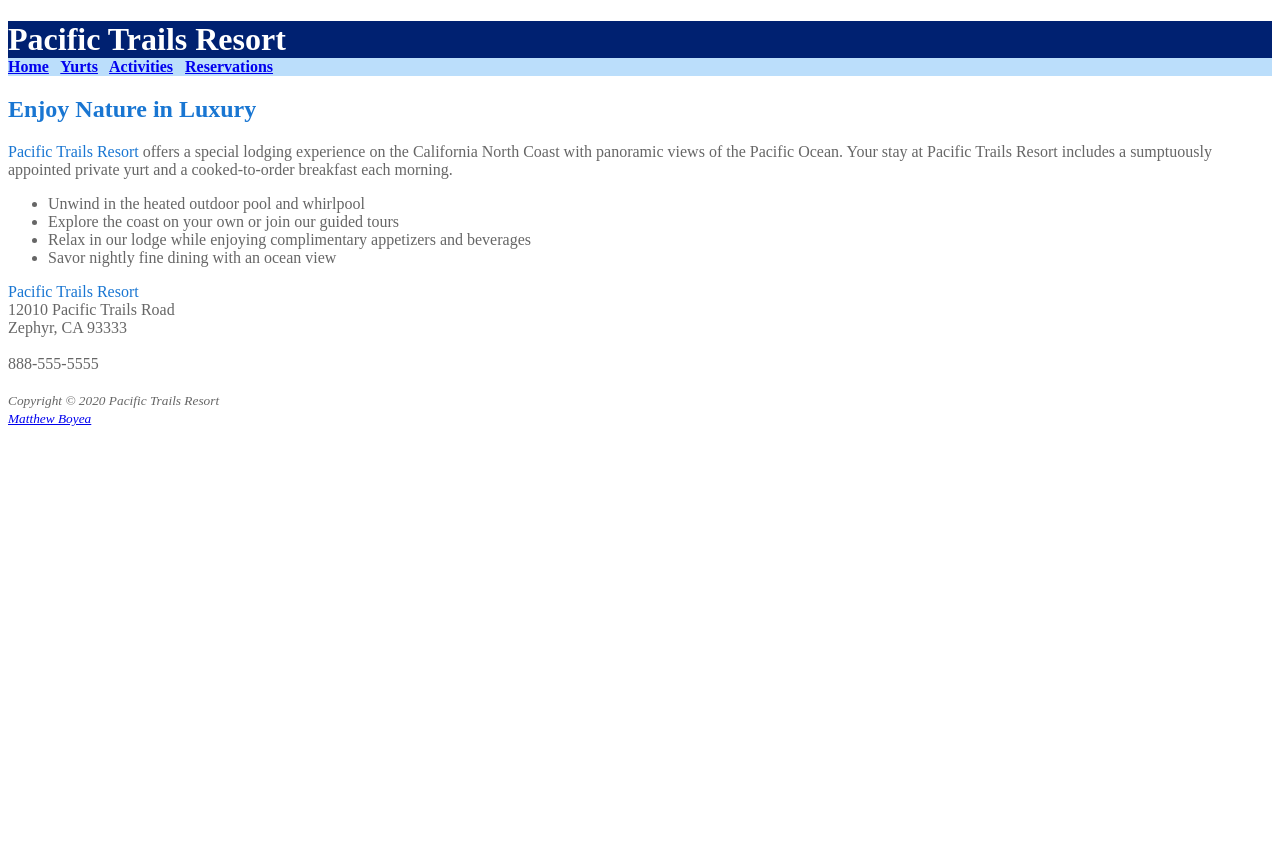
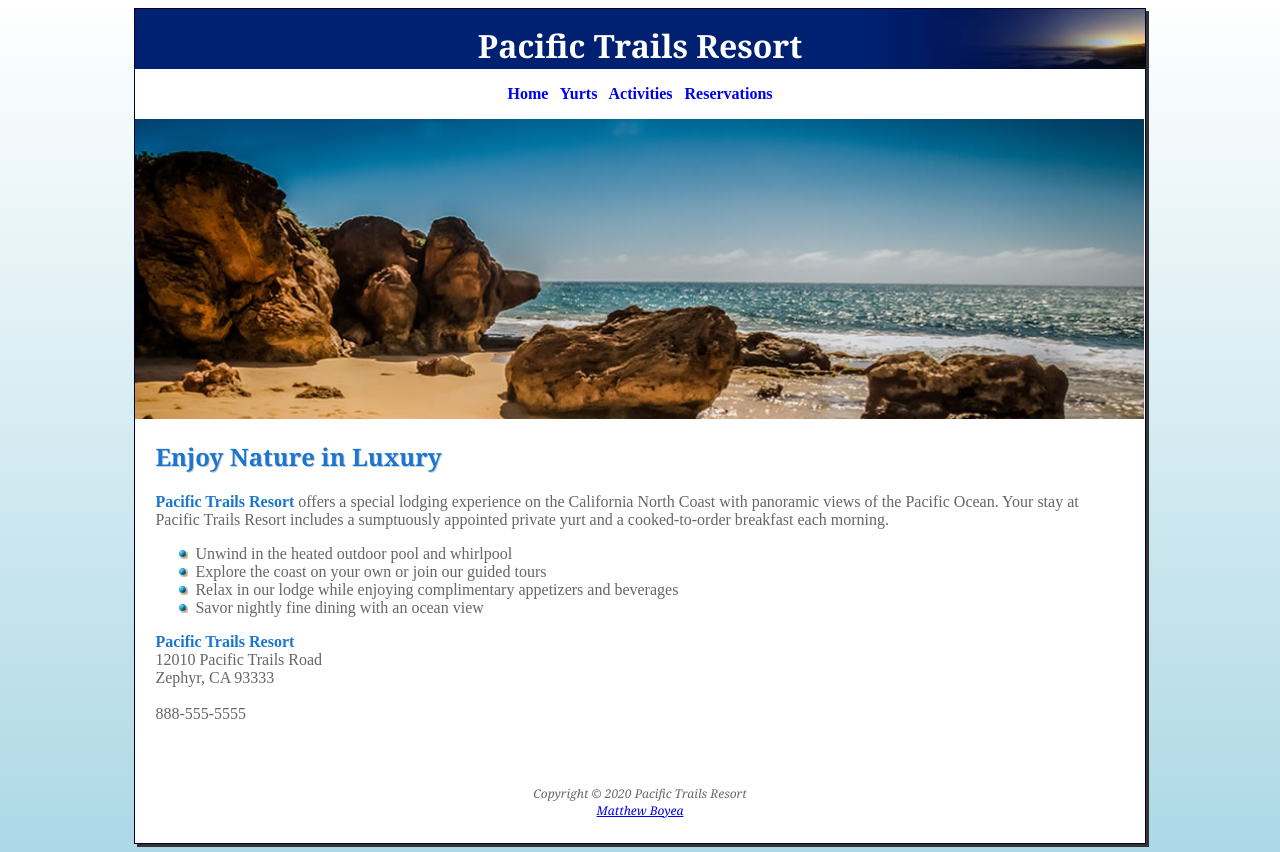
Before and after one commit to YourZombieMop/INF250WebDev, a plain HTML site: page pacific/index.html in a window 1280 px wide. Before the commit the page ends 800 px from the top, so only its background shows below. Drawn offline with Linux system fonts and the light colour scheme.

Commit message:
Working on Pacific Trails Resort Site

```diff
--- /dev/null
+++ b/pacific/activities.html
@@ -0,0 +1,46 @@
+<!DOCTYPE html>
+<html>
+
+<head>
+	<title>Pacific Trails Resort :: Activities</title>
+	<meta charset="utf-8">
+	<link rel="stylesheet" href="pacific.css">
+</head>
+
+<body>
+	<div id="wrapper">
+		<header>
+			<h1>Pacific Trails Resort</h1>
+		</header>
+		<nav>
+			<a href="index.html">Home</a> &nbsp;
+			<a href="yurts.html">Yurts</a> &nbsp;
+			<a href="activities.html">Activities</a> &nbsp;
+			<a href="reservations.html">Reservations</a>
+		</nav>
+		<div id="trailhero"></div>
+		<main>
+			<h2>Activities at Pacific Trails</h2>
+			<h3>Hiking</h3>
+			<p>
+				Pacific Trails Resort has 5 miles of hiking trails and is adjacent to a state park. Go it alone or join one of
+				our guided hikes.
+			</p>
+			<h3>Kayaking</h3>
+			<p>
+				Ocean kayaks are available for guest use.
+			</p>
+			<h3>Bird Watching</h3>
+			<p>
+				While anytime is a good time for bird watching at Pacific Trails, we offer guided bird-watching trips at sunrise
+				several times a week.
+			</p>
+		</main>
+		<footer>
+			Copyright &copy; 2020 Pacific Trails Resort<br>
+			<a href="mailto:m_boyea@mail.fhsu.edu">Matthew Boyea</a>
+		</footer>
+	</div>
+</body>
+
+</html>
--- a/pacific/index.html
+++ b/pacific/index.html
@@ -8,22 +8,24 @@
 </head>
 
 <body>
+	<div id="wrapper">
 		<header>
 			<h1>Pacific Trails Resort</h1>
 		</header>
 		<nav>
-		<b>
 			<a href="index.html">Home</a> &nbsp;
 			<a href="yurts.html">Yurts</a> &nbsp;
 			<a href="activities.html">Activities</a> &nbsp;
 			<a href="reservations.html">Reservations</a>
-		</b>
 		</nav>
+		<div id="homehero"></div>
 		<main>
 			<h2>Enjoy Nature in Luxury</h2>
-		<p><span class="resort">Pacific Trails Resort</span> offers a special lodging experience on the California North Coast with
-			panoramic views of the Pacific Ocean. Your stay at Pacific Trails Resort includes a sumptuously appointed private
-			yurt and a cooked-to-order breakfast each morning.</p>
+			<p>
+				<span class="resort">Pacific Trails Resort</span> offers a special lodging experience on the California North
+				Coast with panoramic views of the Pacific Ocean. Your stay at Pacific Trails Resort includes a sumptuously
+				appointed private yurt and a cooked-to-order breakfast each morning.
+			</p>
 			<ul>
 				<li>Unwind in the heated outdoor pool and whirlpool</li>
 				<li>Explore the coast on your own or join our guided tours</li>
@@ -38,9 +40,10 @@
 			</div>
 		</main>
 		<footer>
-		<i><small>Copyright &copy; 2020 Pacific Trails Resort<br>
-				<a href="mailto:m_boyea@mail.fhsu.edu">Matthew Boyea</a></small></i>
+			Copyright &copy; 2020 Pacific Trails Resort<br>
+			<a href="mailto:m_boyea@mail.fhsu.edu">Matthew Boyea</a>
 		</footer>
+	</div>
 </body>
 
 </html>
--- a/pacific/pacific.css
+++ b/pacific/pacific.css
@@ -1,23 +1,66 @@
+* {
+	box-sizing: border-box;
+}
+
 body {
-  background-color: #ffffff;
+  background-color: #90c7e3;
+	background-image: linear-gradient(to bottom, white, lightblue);
   color: #666666;
 }
 
 header {
+	height: 60px;
+	padding-top: 15px;
+	text-align: center;
+  color: #ffffff;
   background-color: #002171;
-  color: #ffffff;
+	background-image: url("sunset.jpg");
+	background-position: right;
+	background-repeat: no-repeat;
 }
 
 nav {
-  background-color: #bbdefb;
+  background-color: white;
+	text-align: center;
+	padding: 1em;
+	font-weight: bold;
+}
+
+nav a {
+	text-decoration: none;
+}
+
+footer, h1, h2, h3 {
+	font-family: Georgia, 'Times New Roman', Times, serif;
+}
+
+footer {
+	padding: 2em;
+	font-size: 75%;
+	font-style: italic;
+	text-align: center;
+}
+
+main {
+	display: block;
+	padding: 1px 20px 20px 20px;
 }
 
 h1 {
-  margin-bottom: 0;
+	margin: auto 0;
 }
 
 h2 {
-  color: #1976d2
+  color: #1976d2;
+	text-shadow: 1px 1px #cccccc;
+}
+
+h3 {
+	color: #000033;
+}
+
+ul {
+	list-style-image: url('marker.gif');
 }
 
 dt {
@@ -26,4 +69,42 @@ dt {
 
 .resort {
   color: #1976d2;
+	font-weight: bold;
 }
+
+#contact {
+	font-size: 90%;
+}
+
+#wrapper {
+	width: 80%;
+	min-width: 960px;
+	max-width: 2048px;
+	margin: 0 auto;
+	background-color: white;
+	border: 1px;
+	border-style: solid;
+	border-color: #000033;
+	box-shadow: 3px 3px #333333;
+}
+
+#homehero {
+	height: 300px;
+	background-image: url('coast.jpg');
+	background-repeat: no-repeat;
+	background-size: 100%;
+}
+
+#yurthero {
+	height: 300px;
+	background-image: url('yurt.jpg');
+	background-repeat: no-repeat;
+	background-size: 100%;
+}
+
+#trailhero {
+	height: 300px;
+	background-image: url('trail.jpg');
+	background-repeat: no-repeat;
+	background-size: 100%;
+}
```
Also changed, not shown: pacific/yurts.html (+5 -4 lines), pacific/coast.jpg (added), pacific/coast2.jpg (added), pacific/favicon.ico (added), pacific/marker.gif (added), pacific/sunset.jpg (added), pacific/trail.jpg (added), pacific/yurt.jpg (added). Lines whose indentation alone changed are shown as unchanged.
